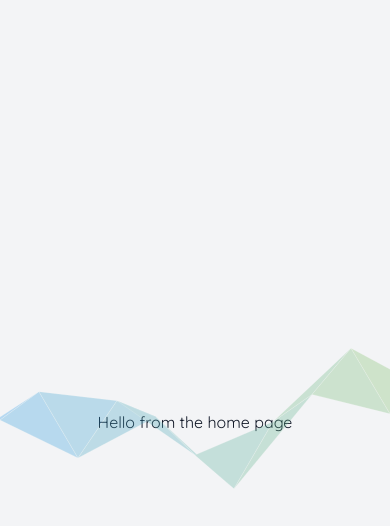
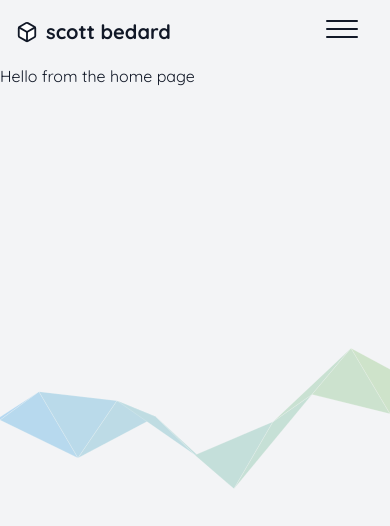
Before and after one commit to scottbedard/scottbedard.net, a Vue app: page / in a window 390 px wide. Shown: the top 526 px of the page. Built offline with nearby package versions, Linux system fonts and the light colour scheme.

Commit message:
scaffolding the layout a bit

```diff
--- a/package.json
+++ b/package.json
@@ -8,6 +8,7 @@
   },
   "dependencies": {
     "@vueuse/core": "^4.1.0",
+    "hamburgers": "^1.1.3",
     "lodash-es": "^4.17.20",
     "vue": "^3.0.5",
     "vue-router": "^4.0.3"
--- a/src/App.vue
+++ b/src/App.vue
@@ -1,28 +1,75 @@
 <style lang="postcss">
 @tailwind base;
 @tailwind utilities;
-
-html {
-  @apply flex h-full items-center justify-center w-full;
-}
 </style>
 
 <template>
   <Ribbon />
+
+  <Margin padded>
+    <header class="flex h-16 items-center justify-between relative">
+      <RouterLink
+        class="flex items-center"
+        :to="{ name: 'home' }">
+        <Logo class="mr-2" size="22" />
+        <span class="font-bold text-xl">
+          scott bedard
+        </span>
+      </RouterLink>
+
+      <span class="absolute right-0 z-10 sm:hidden">
+        <HamburgerNav
+          :active="navIsExpanded"
+          @click.prevent="toggleNav" />
+      </span>
+
+      <nav class="hidden sm:block">
+        Hello from the desktop nav
+      </nav>
+
+      <div
+        v-if="navIsExpanded"
+        class="bg-dark-50 fixed h-full left-0 top-0 w-full"
+        @click="collapseNav">
+        <nav
+          class="absolute bg-gray-200 h-full p-4 right-0 shadow top-0 w-72"
+          @click.stop>
+          Hello from the mobile nav
+        </nav>
+      </div>
+    </header>
+  </Margin>
+
   <RouterView />
 </template>
 
 <script lang="ts">
-import { defineComponent } from 'vue'
-import { RouterView } from 'vue-router'
+import { defineComponent, ref } from 'vue'
+import { RouterLink, RouterView } from 'vue-router'
+import HamburgerNav from './components/HamburgerNav.vue';
 import Logo from './components/Logo.vue'
+import Margin from './components/Margin.vue';
 import Ribbon from './components/Ribbon.vue'
 
 export default defineComponent({
   components: {
+    HamburgerNav,
     Logo,
+    Margin,
     Ribbon,
+    RouterLink,
     RouterView
+  },
+  setup() {
+    const navIsExpanded = ref(false)
+    const collapseNav = () => navIsExpanded.value = false;
+    const toggleNav = () => navIsExpanded.value = !navIsExpanded.value
+
+    return {
+      collapseNav,
+      navIsExpanded,
+      toggleNav
+    }
   }
 })
 </script>
--- /dev/null
+++ b/src/components/HamburgerNav.vue
@@ -0,0 +1,80 @@
+<style lang="scss" scoped>
+$hamburger-padding-x: 1rem !default;
+$hamburger-padding-y: 1rem !default;
+$hamburger-layer-width: 2rem !default;
+$hamburger-layer-height: 2px !default;
+$hamburger-layer-spacing: 6px !default;
+$hamburger-layer-color: #111827 !default;
+$hamburger-layer-border-radius: 4px !default;
+$hamburger-hover-opacity: 1 !default;
+$hamburger-active-layer-color: $hamburger-layer-color !default;
+$hamburger-active-hover-opacity: $hamburger-hover-opacity !default;
+
+// to use css filters as the hover effect instead of opacity,
+// set $hamburger-hover-use-filter to true and change the
+// value of $hamburger-hover-filter accordingly
+$hamburger-hover-use-filter: false !default;
+$hamburger-hover-filter: opacity(50%) !default;
+$hamburger-active-hover-filter: $hamburger-hover-filter !default;
+
+$hamburger-types: (
+  // 3dx,
+  // 3dx-r,
+  // 3dy,
+  // 3dy-r,
+  // 3dxy,
+  // 3dxy-r,
+  // arrow,
+  // arrow-r,
+  // arrowalt,
+  // arrowalt-r,
+  // arrowturn,
+  // arrowturn-r,
+  // boring,
+  // collapse,
+  // collapse-r,
+  elastic,
+  // elastic-r,
+  // emphatic,
+  // emphatic-r,
+  // minus,
+  // slider,
+  // slider-r,
+  // spring,
+  // spring-r,
+  // stand,
+  // stand-r,
+  // spin,
+  // spin-r,
+  // squeeze,
+  // vortex,
+  // vortex-r
+) !default;
+
+@import '../../node_modules/hamburgers/_sass/hamburgers/hamburgers';
+</style>
+
+<template>
+  <button
+    aria-controls="navigation"
+    aria-label="Menu"
+    class="hamburger hamburger--elastic"
+    type="button"
+    :class="{
+      'is-active': active
+    }">
+    <span class="hamburger-box">
+      <span class="hamburger-inner" />
+    </span>
+  </button>
+</template>
+
+<script lang="ts">
+import { defineComponent } from "vue";
+
+export default defineComponent({
+  props: {
+    active: Boolean
+  }
+})
+</script>
--- /dev/null
+++ b/src/components/Margin.vue
@@ -0,0 +1,19 @@
+<template>
+  <div
+    class="max-w-screen-2xl mx-auto w-full"
+    :class="{
+      'px-4': padded
+    }">
+    <slot />
+  </div>
+</template>
+
+<script lang="ts">
+import { defineComponent } from 'vue';
+
+export default defineComponent({
+  props: {
+    padded: Boolean
+  }
+})
+</script>
--- a/src/components/logo.vue
+++ b/src/components/logo.vue
@@ -4,12 +4,12 @@
     fill="#fff"
     stroke-linecap="round"
     stroke-linejoin="round"
-    stroke-width="2"
     stroke="currentColor"
     xmlns="http://www.w3.org/2000/svg"
     :height="size"
-    :width="size"
-    :viewBox="`0 0 24 24`">
+    :stroke-width="stroke"
+    :viewBox="`0 0 24 24`"
+    :width="size">
     <path d="M21 16V8a2 2 0 0 0-1-1.73l-7-4a2 2 0 0 0-2 0l-7 4A2 2 0 0 0 3 8v8a2 2 0 0 0 1 1.73l7 4a2 2 0 0 0 2 0l7-4A2 2 0 0 0 21 16z"/>
     <polyline points="3.27 6.96 12 12.01 20.73 6.96"/>
     <line x1="12" y1="22.08" x2="12" y2="12"/>
@@ -24,6 +24,10 @@ export default defineComponent({
     size: {
       default: '24',
       type: String
+    },
+    stroke: {
+      default: '2',
+      type: String
     }
   }
 })
--- a/tailwind.config.js
+++ b/tailwind.config.js
@@ -6,6 +6,11 @@ module.exports = {
   ],
   theme: {
     extend: {
+      colors: {
+        dark: {
+          '50': 'rgba(0, 0, 0, 0.5)'
+        }
+      },
       fontFamily: {
         sans: 'Quicksand, system-ui, -apple-system, BlinkMacSystemFont, "Segoe UI", Roboto, "Helvetica Neue", Arial, "Noto Sans", sans-serif, "Apple Color Emoji", "Segoe UI Emoji", "Segoe UI Symbol", "Noto Color Emoji"'
       }
```
Also changed, not shown: 1 other file (tests, documents, lock files or other folders).
